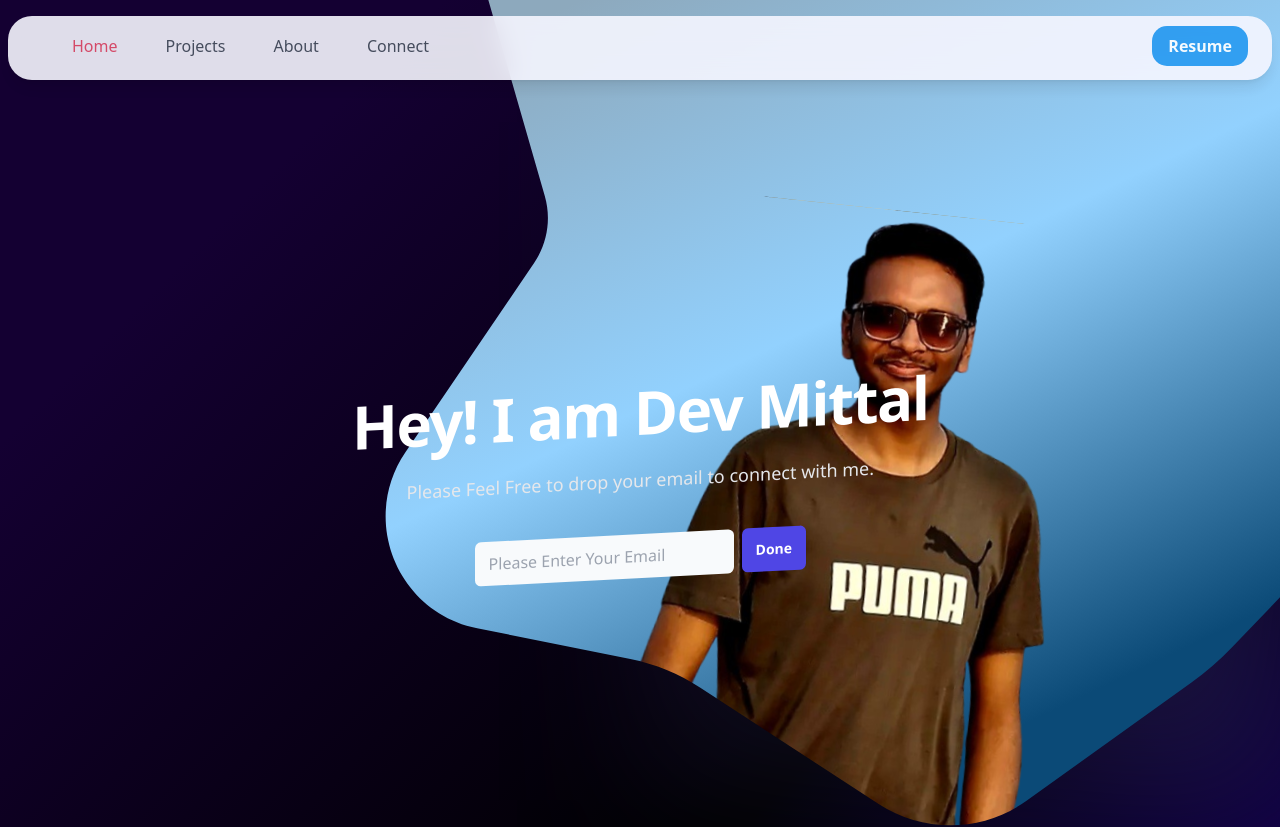
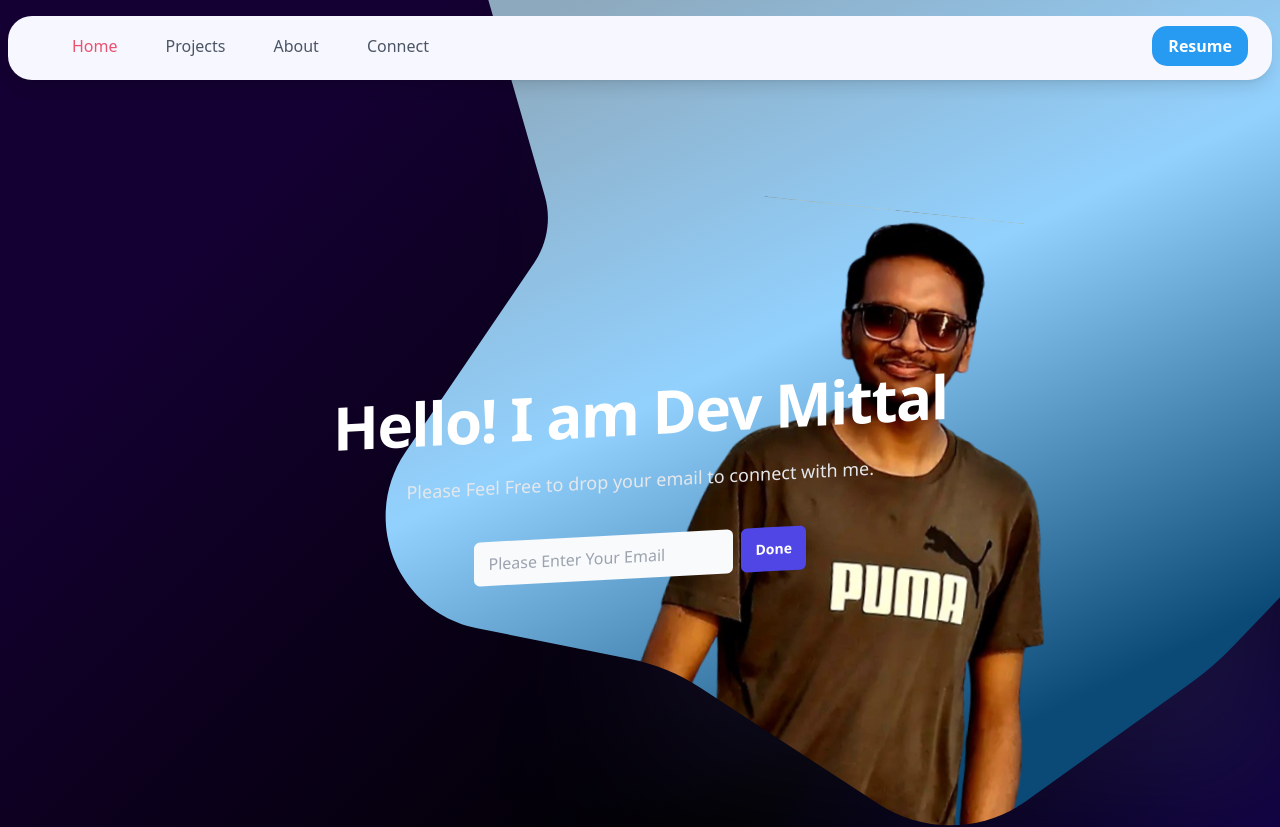
Before and after one commit to devmit29/personal-website-frontend, a React (Vite) app: page / in a window 1280 px wide. Shown: the top 827 px of the page. Built offline with nearby package versions, Linux system fonts and the light colour scheme.

Commit message:
minor change

```diff
--- a/src/components/Header/Header.jsx
+++ b/src/components/Header/Header.jsx
@@ -4,7 +4,7 @@ import { Link, NavLink } from 'react-router-dom'
 function Header() {
 
   return (
-<header className="shadow-lg top-0 max-w-[1440px] bg-[#F7F7FF] opacity-90 w-full mx-auto mt-4 pb-1 backdrop-blur-md rounded-3xl">
+<header className="shadow-lg top-0 max-w-[1440px] bg-[#F7F7FF] w-full mx-auto mt-4 pb-1 backdrop-blur-md rounded-3xl">
   <nav className="border-gray-200 px-4 lg:px-6 py-2.5 rounded-full">
     <div className="flex flex-wrap justify-between items-center mx-auto">
       <button
--- a/src/components/Home/Home.jsx
+++ b/src/components/Home/Home.jsx
@@ -41,15 +41,15 @@ function Home() {
             <div className="max-w-2xl mx-auto py-40 sm:py-48">
               <div className="text-center sm:-skew-y-3">
                 <h1 className="text-5xl sm:text-6xl lg:text-6xl font-bold tracking-tight text-white transition-shadow">
-                  Hey! I am Dev Mittal
+                  Hello! I am Dev Mittal
                 </h1>
-                <p className="mt-6 text-base sm:text-lg leading-8 text-gray-200">
+                <p className="mt-6 text-base font-medium sm:text-lg leading-8 text-gray-200">
                   Please Feel Free to drop your email to connect with me.
                 </p>
                 <div className="mt-10 flex flex-col sm:flex-row items-center justify-center gap-4">
                   <form id='my-form' onSubmit={handleSubmit} className='flex gap-2 flex-col sm:flex-row'>
                     <input
-                      ref={emailRef} name='email' type="email" id="email" placeholder="Please Enter Your Email" className="rounded-md text-black w-auto sm:w-auto px-3.5 py-2.5 bg-slate-50" />
+                      ref={emailRef} name='email' type="email" id="email" placeholder="Please Enter Your Email" className="rounded-md text-black outline-none w-auto sm:w-auto px-3.5 py-2.5 bg-slate-50" />
                     <button
                       type="submit" className="rounded-md max-sm:w-1/2 max-sm:m-auto bg-indigo-600 px-3.5 py-2.5 text-sm font-semibold text-white shadow-sm hover:bg-indigo-500 focus-visible:outline focus-visible:outline-2 focus-visible:outline-offset-2 focus-visible:outline-indigo-600">
                       Done
@@ -67,6 +67,7 @@ function Home() {
           className="
           absolute
           animate-appear
+          transition-shadow
           top-0
           right-0
           w-auto
```
